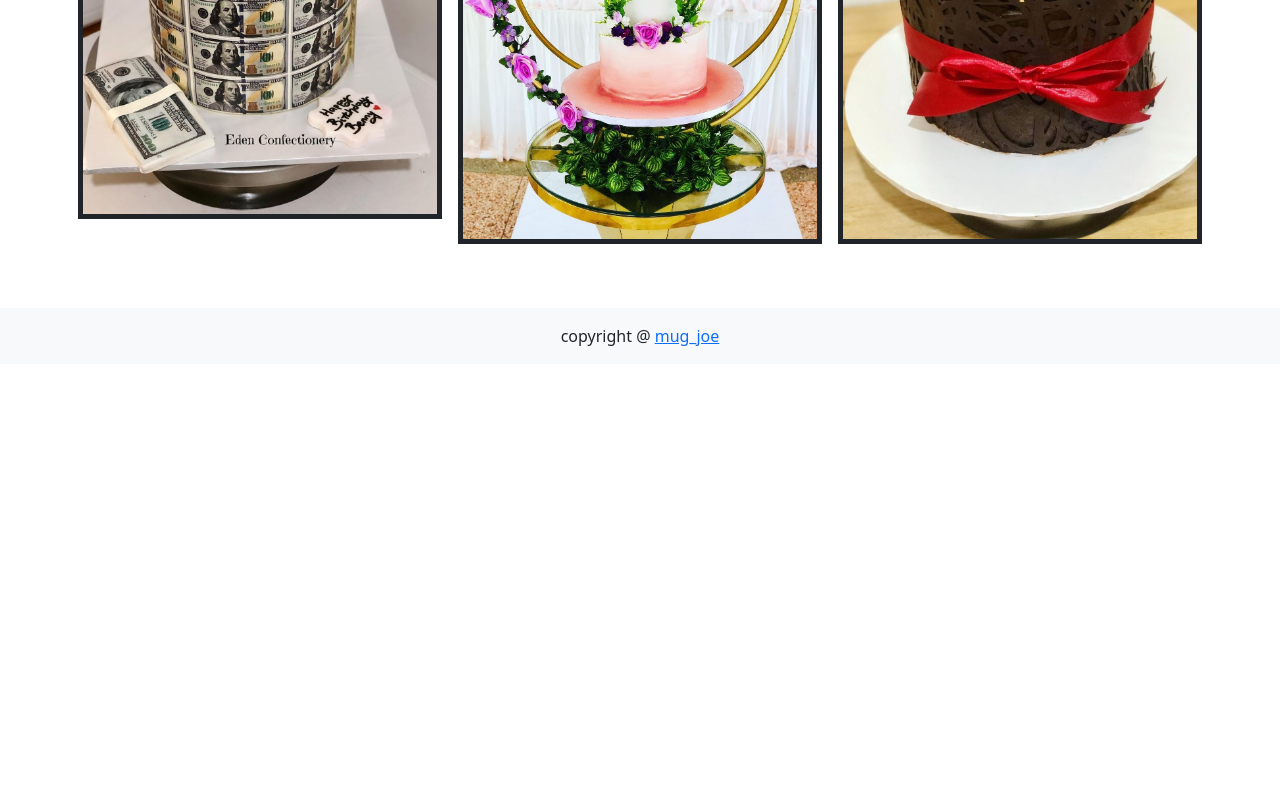
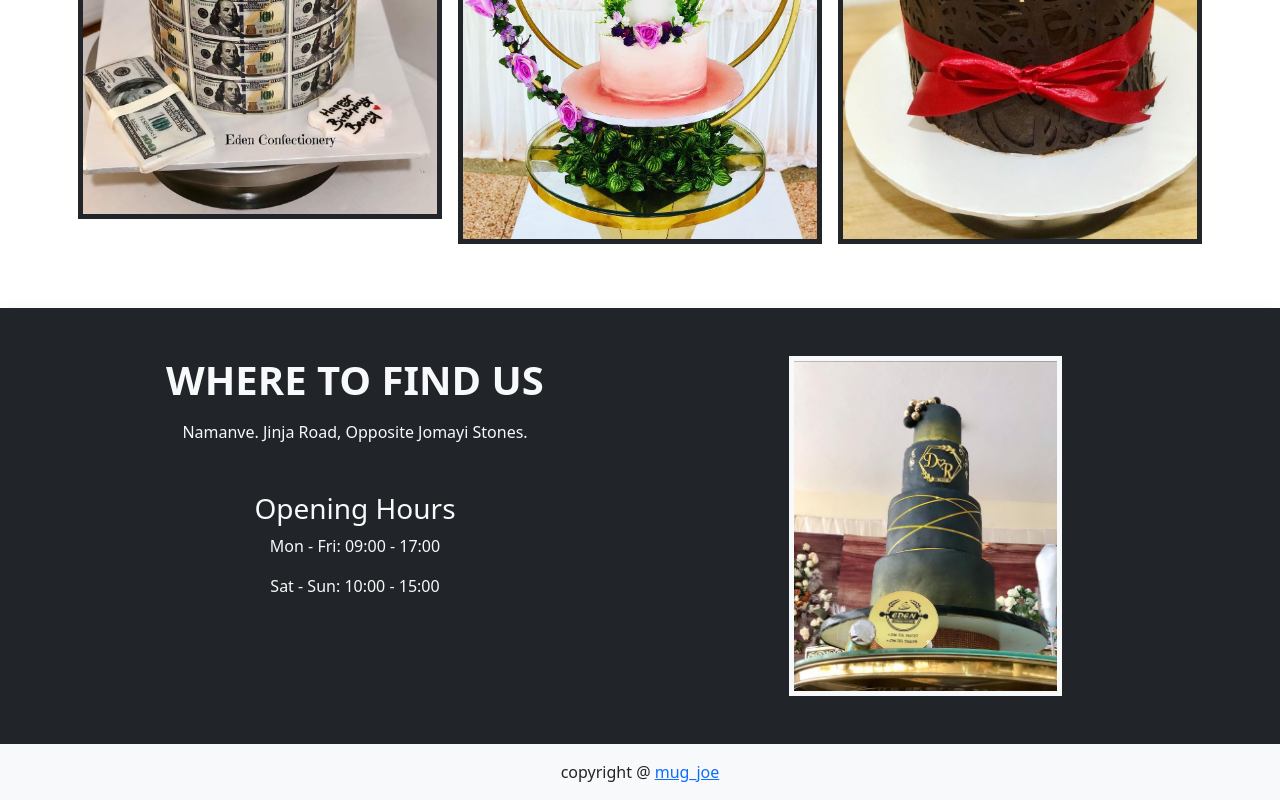
Before and after one commit to jcmugabi/Eden-Confectionery, a React (Create React App) app: page / in a window 1280 px wide. Shown: the part 2769-3569 px from the top of the page. Before the commit the page ends 3133 px from the top, so only its background shows below. Built offline with nearby package versions, Linux system fonts and the light colour scheme.

Commit message:
contactInfo section completed

```diff
--- a/src/components/ContactInfo.jsx
+++ b/src/components/ContactInfo.jsx
@@ -5,7 +5,9 @@ export function ContactInfo() {
         <div className="d-flex flex-column align-items-center">
             <h2 className="fs-1 mb-3 text-uppercase fw-bold"> Where To Find Us</h2>
             <p className="mb-5">Namanve. Jinja Road, Opposite Jomayi Stones.</p>
-            <h3></h3>
+            <h3 >Opening Hours</h3>
+            <p>Mon - Fri: 09:00 - 17:00</p>
+            <p>Sat - Sun: 10:00 - 15:00</p>
         </div>
     )
 }
--- a/src/pages/Home.jsx
+++ b/src/pages/Home.jsx
@@ -4,6 +4,8 @@ import './Home.css'
 import AboutImg from '../imgs/about-img.jpg'
 import { Form, Link } from 'react-router-dom';
 import {CakeGallery} from '../components/CakeGallery';
+import {ContactInfo} from '../components/ContactInfo';
+import ContactImage from '../imgs/contact-img.jpg'
 
 const Home = () => {
   return (
@@ -84,6 +86,19 @@ const Home = () => {
         </div>
       </div>
       <CakeGallery/>
+
+      <div className='bg-dark text-light py-5 shadow'>
+        <div className='container'>
+          <div className='row'>
+            <div className='col-lg-6 d-flex flex-column align-items-center justtify-content-center mb-5 mb-lg-0'>
+              <ContactInfo />
+            </div>
+            <div className='col-lg-6 d-flex justify-content-center'>
+              <img src={ContactImage} className='img-fluid w-50' alt="" />
+            </div>
+          </div>
+        </div>
+      </div>
     </div>
   )
 }
```
Also changed, not shown: src/imgs/contact-img.jpg (added).
